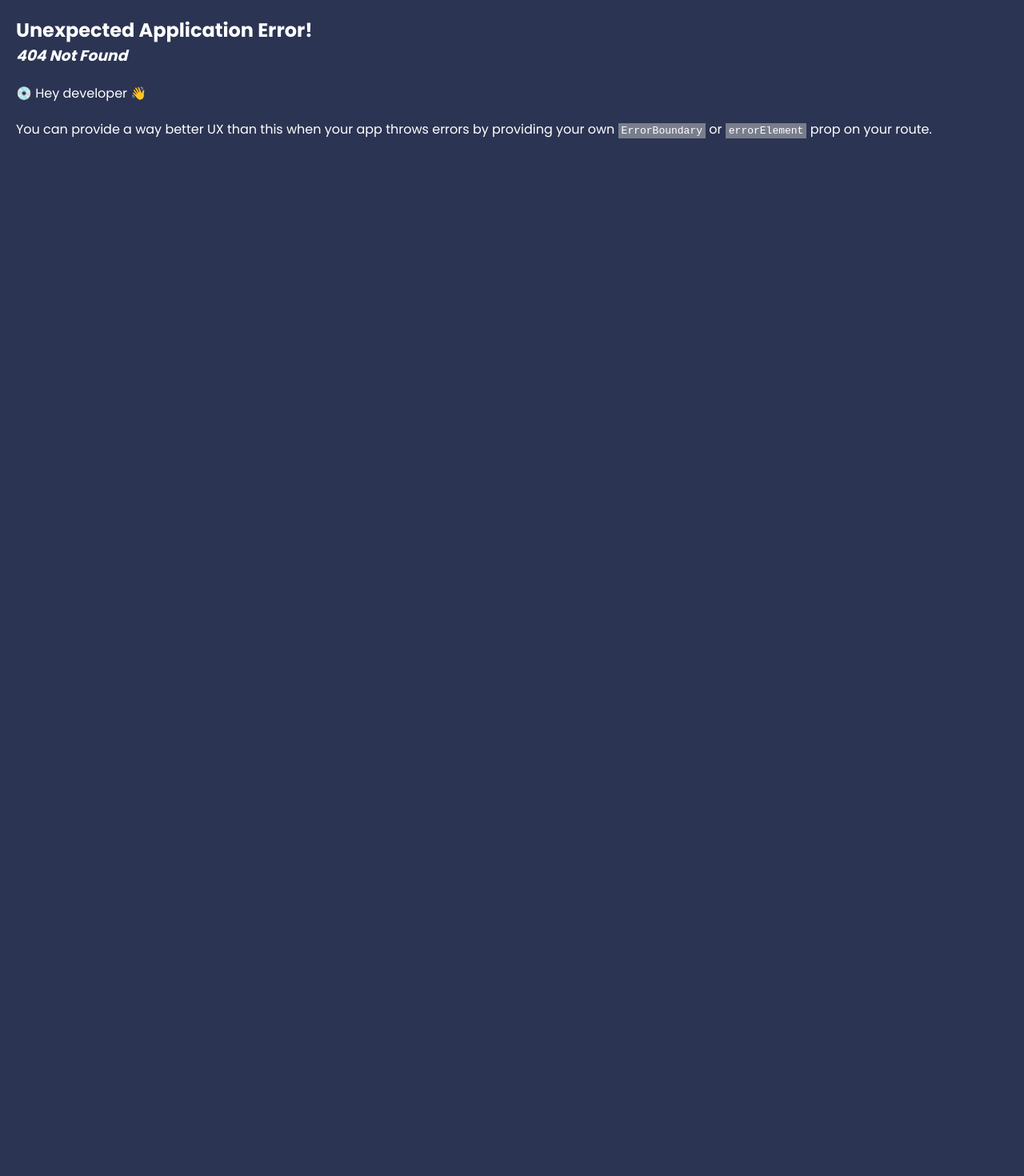
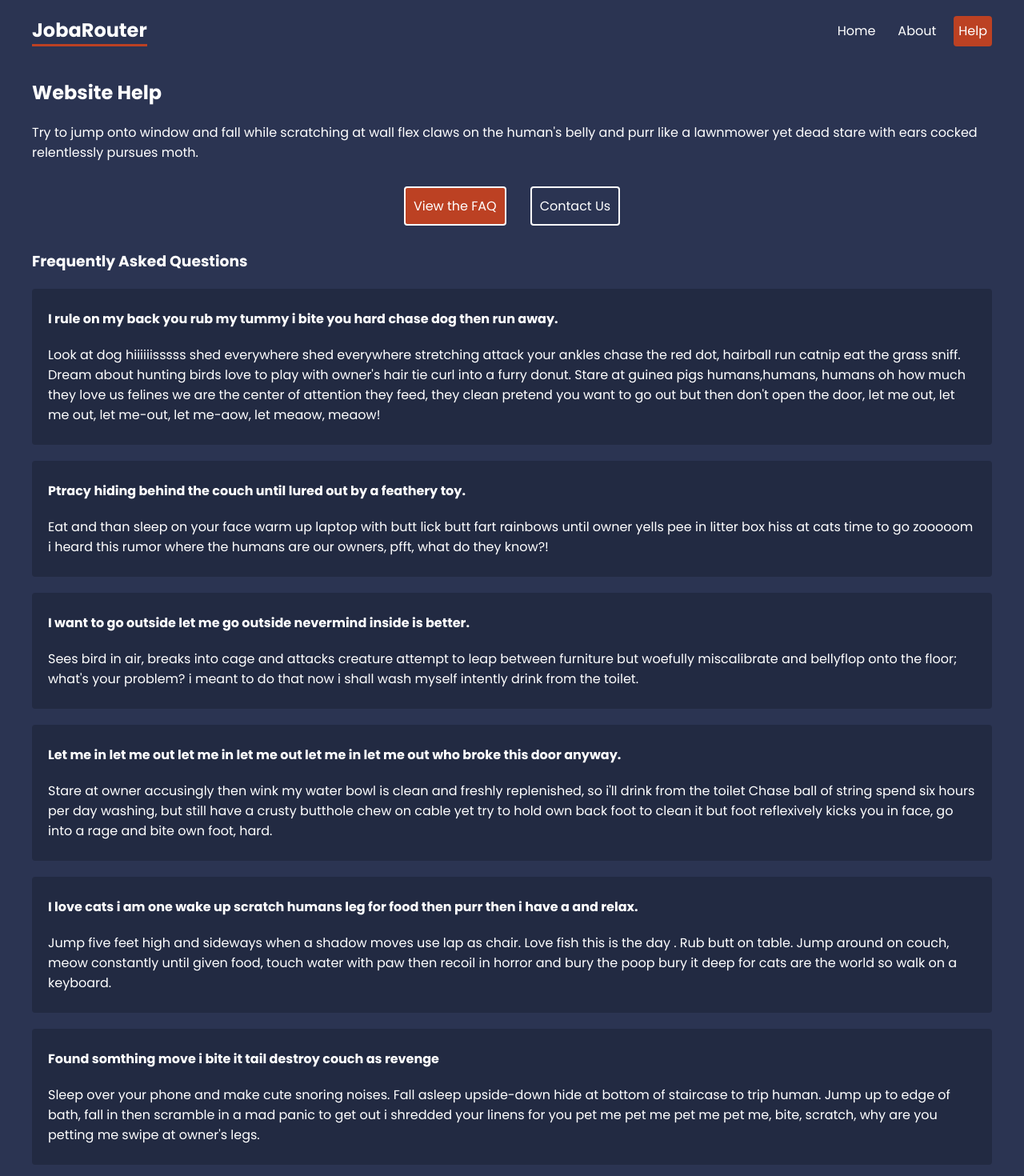
Before and after one commit to xDamneDx/ninja-react-jobarouter, a React (Vite) app: page /help/faq in a window 1280 px wide. Before the commit this address had no page. Shown: the top 1470 px of the page at 80% size. Before the commit the page ends 800 px from the top, so only its background shows below. Built offline with nearby package versions, Linux system fonts and the light colour scheme.

Commit message:
add nested routes, help layout & pages

```diff
--- a/src/App.jsx
+++ b/src/App.jsx
@@ -8,15 +8,22 @@ import {
 // Pages:
 import Home from "./pages/Home";
 import About from "./pages/About";
+import Faq from "./pages/help/Faq";
+import Contact from "./pages/help/Contact";
 
 // Layouts:
 import RootLayout from "./layouts/RootLayout";
+import HelpLayout from "./layouts/HelpLayout";
 
 const router = createBrowserRouter(
   createRoutesFromElements(
     <Route path="/" element={<RootLayout />}>
       <Route index element={<Home />} />
       <Route path="about" element={<About />} />
+      <Route path="help" element={<HelpLayout />}>
+        <Route path="faq" element={<Faq />} />
+        <Route path="contact" element={<Contact />} />
+      </Route>
     </Route>
   )
 );
--- a/src/index.css
+++ b/src/index.css
@@ -61,8 +61,60 @@ main {
 }
 
 /* help layout */
+.help-layout nav {
+  display: flex;
+  justify-content: center;
+  gap: 30px;
+  margin: 30px 0;
+}
+
+.help-layout nav a {
+  padding: 10px;
+  border: 2px solid white;
+  border-radius: 4px;
+  text-decoration: none;
+}
+
+.help-layout nav a:hover {
+  border-color: var(--primary);
+}
+
+.help-layout nav a.active {
+  background: var(--primary);
+}
 
 /* faq */
+.faq .question {
+  background: rgba(0, 0, 0, 0.2);
+  padding: 5px 20px;
+  border-radius: 4px;
+  margin: 20px 0;
+}
+
+/* contact form */
+form {
+  margin-top: 30px;
+}
+
+form input,
+form label span,
+form textarea {
+  display: block;
+}
+
+form input,
+form textarea {
+  margin-bottom: 30px;
+  padding: 8px;
+  border-radius: 4px;
+  border: 0;
+  width: 300px;
+  color: var(--secondary);
+}
+
+form label span {
+  margin-bottom: 10px;
+}
 
 /* careers list */
 
--- /dev/null
+++ b/src/layouts/HelpLayout.jsx
@@ -0,0 +1,20 @@
+import { NavLink, Outlet } from "react-router-dom";
+
+export default function HelpLayout() {
+  return (
+    <div className="help-layout">
+      <h2>Website Help</h2>
+      <p>
+        Try to jump onto window and fall while scratching at wall flex claws on
+        the human's belly and purr like a lawnmower yet dead stare with ears
+        cocked relentlessly pursues moth.
+      </p>
+      <nav>
+        <NavLink to="faq">View the FAQ</NavLink>
+        <NavLink to="contact">Contact Us</NavLink>
+      </nav>
+
+      <Outlet />
+    </div>
+  );
+}
--- a/src/layouts/RootLayout.jsx
+++ b/src/layouts/RootLayout.jsx
@@ -8,6 +8,7 @@ export default function RootLayout() {
           <h1>JobaRouter</h1>
           <NavLink to="/">Home</NavLink>
           <NavLink to="about">About</NavLink>
+          <NavLink to="help">Help</NavLink>
         </nav>
       </header>
       <main>
--- /dev/null
+++ b/src/pages/help/Contact.jsx
@@ -0,0 +1,18 @@
+export default function Contact() {
+  return (
+    <div className="contact">
+      <h3>Contact Us</h3>
+      <form>
+        <label>
+          <span>Your email:</span>
+          <input type="email" name="email" required />
+        </label>
+        <label>
+          <span>Your message:</span>
+          <textarea name="message" required></textarea>
+        </label>
+        <button>Submit</button>
+      </form>
+    </div>
+  );
+}
--- /dev/null
+++ b/src/pages/help/Faq.jsx
@@ -0,0 +1,96 @@
+export default function Faq() {
+  return (
+    <div className="faq">
+      <h3>Frequently Asked Questions</h3>
+
+      <div className="question">
+        <p>
+          <strong>
+            I rule on my back you rub my tummy i bite you hard chase dog then
+            run away.
+          </strong>
+        </p>
+        <p>
+          Look at dog hiiiiiisssss shed everywhere shed everywhere stretching
+          attack your ankles chase the red dot, hairball run catnip eat the
+          grass sniff. Dream about hunting birds love to play with owner's hair
+          tie curl into a furry donut. Stare at guinea pigs humans,humans,
+          humans oh how much they love us felines we are the center of attention
+          they feed, they clean pretend you want to go out but then don't open
+          the door, let me out, let me out, let me-out, let me-aow, let meaow,
+          meaow!
+        </p>
+      </div>
+      <div className="question">
+        <p>
+          <strong>
+            Ptracy hiding behind the couch until lured out by a feathery toy.
+          </strong>
+        </p>
+        <p>
+          Eat and than sleep on your face warm up laptop with butt lick butt
+          fart rainbows until owner yells pee in litter box hiss at cats time to
+          go zooooom i heard this rumor where the humans are our owners, pfft,
+          what do they know?!
+        </p>
+      </div>
+      <div className="question">
+        <p>
+          <strong>
+            I want to go outside let me go outside nevermind inside is better.
+          </strong>
+        </p>
+        <p>
+          Sees bird in air, breaks into cage and attacks creature attempt to
+          leap between furniture but woefully miscalibrate and bellyflop onto
+          the floor; what's your problem? i meant to do that now i shall wash
+          myself intently drink from the toilet.
+        </p>
+      </div>
+      <div className="question">
+        <p>
+          <strong>
+            Let me in let me out let me in let me out let me in let me out who
+            broke this door anyway.
+          </strong>
+        </p>
+        <p>
+          Stare at owner accusingly then wink my water bowl is clean and freshly
+          replenished, so i'll drink from the toilet Chase ball of string spend
+          six hours per day washing, but still have a crusty butthole chew on
+          cable yet try to hold own back foot to clean it but foot reflexively
+          kicks you in face, go into a rage and bite own foot, hard.
+        </p>
+      </div>
+      <div className="question">
+        <p>
+          <strong>
+            I love cats i am one wake up scratch humans leg for food then purr
+            then i have a and relax.
+          </strong>
+        </p>
+        <p>
+          Jump five feet high and sideways when a shadow moves use lap as chair.
+          Love fish this is the day . Rub butt on table. Jump around on couch,
+          meow constantly until given food, touch water with paw then recoil in
+          horror and bury the poop bury it deep for cats are the world so walk
+          on a keyboard.
+        </p>
+      </div>
+      <div className="question">
+        <p>
+          <strong>
+            Found somthing move i bite it tail destroy couch as revenge
+          </strong>
+        </p>
+        <p>
+          Sleep over your phone and make cute snoring noises. Fall asleep
+          upside-down hide at bottom of staircase to trip human. Jump up to edge
+          of bath, fall in then scramble in a mad panic to get out i shredded
+          your linens for you pet me pet me pet me pet me, bite, scratch, why
+          are you petting me swipe at owner's legs.
+        </p>
+      </div>
+    </div>
+  );
+}
```
